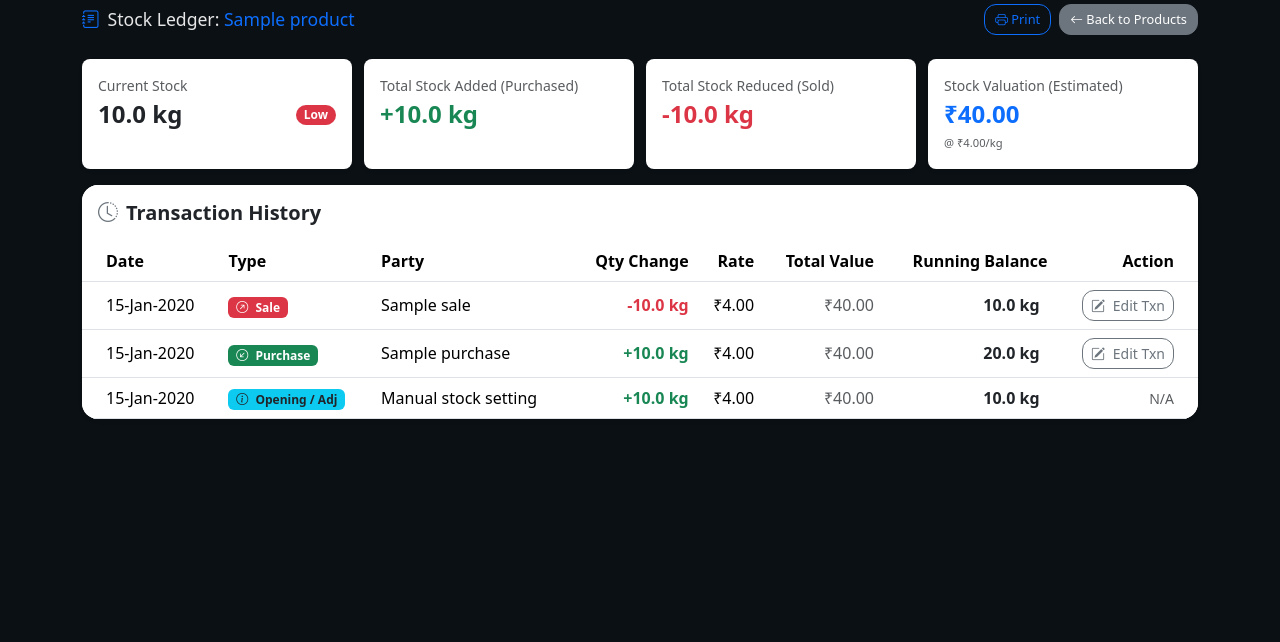
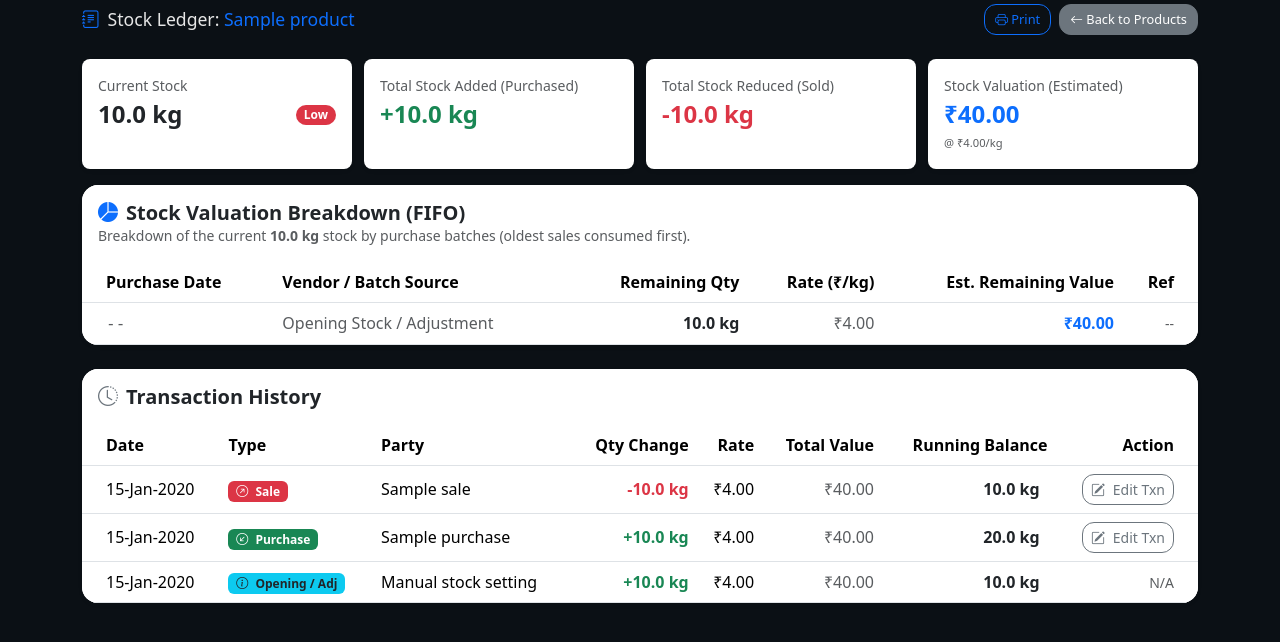
Before and after one commit to yash755/mayachem, a Flask app: page /product/1/ledger in a window 1280 px wide. Shown: the part 131-773 px from the top of the page. Run offline with Flask 3, Linux system fonts and the light colour scheme; the visitor is signed in with stand-in values (Sample User, id 1); tables that the repository leaves empty hold one stand-in row (values such as "Sample post"); some libraries are stand-ins or nearby versions.

Commit message:
feat: Add FIFO stock batch breakdown card to product ledger page

```diff
--- a/app.py
+++ b/app.py
@@ -2602,13 +2602,82 @@ def register_routes(app: Flask) -> None:
 
         estimated_valuation = round(current_stock * (p.valuation_rate or 0.0), 2)
 
+        # 5. Compute FIFO remaining stock batch breakdown
+        fifo_purchases = sorted(
+            [
+                {
+                    "date": purchase.date,
+                    "vendor": purchase.vendor_name,
+                    "qty": item.quantity_kg or 0.0,
+                    "rate": item.rate_per_kg or 0.0,
+                    "purchase_id": purchase.id
+                }
+                for item, purchase in purchases_query
+            ],
+            key=lambda x: (x["date"], x["purchase_id"])
+        )
+
+        sales_to_consume = total_reduced
+        breakdown = []
+
+        for p_batch in fifo_purchases:
+            p_qty = p_batch["qty"]
+            if sales_to_consume >= p_qty:
+                sales_to_consume -= p_qty
+            else:
+                remaining_qty = p_qty - sales_to_consume
+                sales_to_consume = 0.0
+                if remaining_qty > 0:
+                    breakdown.append({
+                        "date": p_batch["date"],
+                        "vendor": p_batch["vendor"],
+                        "remaining_qty": round(remaining_qty, 2),
+                        "rate": p_batch["rate"],
+                        "total_val": round(remaining_qty * p_batch["rate"], 2),
+                        "ref_url": url_for("edit_purchase", purchase_id=p_batch["purchase_id"]),
+                        "ref_text": f"Purchase #{p_batch['purchase_id']}"
+                    })
+
+        # Reconcile with actual current stock
+        total_breakdown_qty = sum(b["remaining_qty"] for b in breakdown)
+
+        if current_stock > total_breakdown_qty:
+            excess_qty = round(current_stock - total_breakdown_qty, 2)
+            breakdown.insert(0, {
+                "date": None,
+                "vendor": "Opening Stock / Adjustment",
+                "remaining_qty": excess_qty,
+                "rate": p.valuation_rate or 0.0,
+                "total_val": round(excess_qty * (p.valuation_rate or 0.0), 2),
+                "ref_url": None,
+                "ref_text": "System Baseline"
+            })
+        elif current_stock < total_breakdown_qty:
+            surplus = round(total_breakdown_qty - current_stock, 2)
+            reconciled_breakdown = []
+            for b in breakdown:
+                if surplus > 0:
+                    if b["remaining_qty"] <= surplus:
+                        surplus = round(surplus - b["remaining_qty"], 2)
+                    else:
+                        b["remaining_qty"] = round(b["remaining_qty"] - surplus, 2)
+                        b["total_val"] = round(b["remaining_qty"] * b["rate"], 2)
+                        surplus = 0.0
+                        reconciled_breakdown.append(b)
+                else:
+                    reconciled_breakdown.append(b)
+            breakdown = reconciled_breakdown
+
+        breakdown.reverse()
+
         return render_template(
             "product_ledger.html",
             product=p,
             ledger_entries=ledger_entries,
             total_added=round(total_added, 2),
             total_reduced=round(total_reduced, 2),
-            estimated_valuation=estimated_valuation
+            estimated_valuation=estimated_valuation,
+            stock_breakdown=breakdown
         )
 
     @app.route("/reports/stock")
--- a/templates/product_ledger.html
+++ b/templates/product_ledger.html
@@ -117,6 +117,74 @@
             <span class="label text-muted d-block small mb-1">Stock Valuation (Estimated)</span>
             <h4 class="mb-0 fw-bold text-primary">₹{{ "%.2f"|format(estimated_valuation) }}</h4>
             <span class="text-muted" style="font-size: 0.7rem;">@ ₹{{ "%.2f"|format(product.valuation_rate or 0) }}/kg</span>
+        </div>
+    </div>
+</div>
+
+<!-- FIFO Stock Batch Breakdown -->
+<div class="card shadow-sm border-0 rounded-4 overflow-hidden mb-4">
+    <div class="card-header bg-white border-0 py-3">
+        <h5 class="mb-0 fw-bold text-dark"><i class="bi bi-pie-chart-fill me-2 text-primary"></i>Stock Valuation Breakdown (FIFO)</h5>
+        <p class="text-muted small mb-0">Breakdown of the current <strong>{{ "%.1f"|format(product.current_stock_kg) }} kg</strong> stock by purchase batches (oldest sales consumed first).</p>
+    </div>
+    <div class="card-body p-0">
+        <div class="table-responsive">
+            <table class="table align-middle mb-0">
+                <thead class="bg-light">
+                    <tr>
+                        <th class="ps-4">Purchase Date</th>
+                        <th>Vendor / Batch Source</th>
+                        <th class="text-end">Remaining Qty</th>
+                        <th class="text-end">Rate (₹/kg)</th>
+                        <th class="text-end">Est. Remaining Value</th>
+                        <th class="text-end pe-4 d-print-none">Ref</th>
+                    </tr>
+                </thead>
+                <tbody>
+                    {% for batch in stock_breakdown %}
+                    <tr>
+                        <td class="ps-4">
+                            {% if batch.date %}
+                            {{ batch.date.strftime('%d-%b-%Y') }}
+                            {% else %}
+                            <span class="text-muted font-monospace">--</span>
+                            {% endif %}
+                        </td>
+                        <td>
+                            {% if batch.date %}
+                            <span class="fw-medium text-dark">{{ batch.vendor }}</span>
+                            {% else %}
+                            <span class="text-muted italic">{{ batch.vendor }}</span>
+                            {% endif %}
+                        </td>
+                        <td class="text-end fw-bold text-dark">
+                            {{ "%.1f"|format(batch.remaining_qty) }} kg
+                        </td>
+                        <td class="text-end text-muted">
+                            ₹{{ "%.2f"|format(batch.rate) }}
+                        </td>
+                        <td class="text-end fw-semibold text-primary">
+                            ₹{{ "%.2f"|format(batch.total_val) }}
+                        </td>
+                        <td class="text-end pe-4 d-print-none">
+                            {% if batch.ref_url %}
+                            <a href="{{ batch.ref_url }}" class="btn btn-sm btn-outline-secondary">
+                                <i class="bi bi-pencil-square"></i>
+                            </a>
+                            {% else %}
+                            <span class="text-muted small">--</span>
+                            {% endif %}
+                        </td>
+                    </tr>
+                    {% else %}
+                    <tr>
+                        <td colspan="6" class="text-center py-4 text-muted">
+                            No batches currently in stock. Stock is empty.
+                        </td>
+                    </tr>
+                    {% endfor %}
+                </tbody>
+            </table>
         </div>
     </div>
 </div>
```
